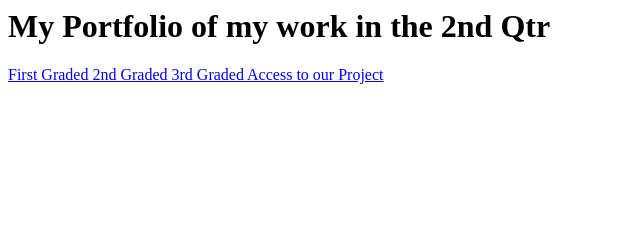
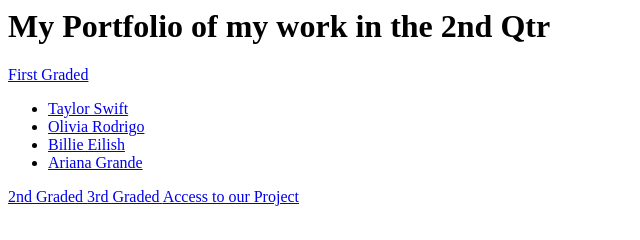
Before and after one commit to AshQuilaton/CS3_2NDQTRPORTFOLIO, a plain HTML site: page index.html in a window 1280 px wide. Shown: the whole page, without its empty margins (0-640 px from the left). Drawn offline with Linux system fonts and the light colour scheme.

Commit message:
comitttingggg

```diff
--- a/index.html
+++ b/index.html
@@ -9,6 +9,18 @@
         </div>
         <nav>
             <a href="2Q1GBerylliumQuilaton.html"> First Graded </a>
+            <ul>
+                <li><a href="https://youngerpanao02.github.io/CS3_2NDQTRPORTFOLIO/2Q1GBerylliumPanao.html">Taylor
+                        Swift</a></li>
+                <li><a href="https://beatrzyml1106.github.io/CS3_2NDQTRPORTFOLIO/public/2Q1GBerylliumTamon.html">Olivia
+                        Rodrigo</a> </li>
+                <li><a
+                        href="https://github.com/AshQuilaton/CS3_2NDQTRPORTFOLIO/blob/main/public/2Q1GBerylliumQuilaton.html">Billie
+                        Eilish</a>
+                </li>
+                <li><a href="https://sandrineanne02.github.io/CS3_2NDQTRPORTFOLIO/public/2Q1GBerylliumGaborni.html">Ariana
+                        Grande</a></li>
+            </ul>
             <a href="#"> 2nd Graded </a>
             <a href="#"> 3rd Graded </a>
             <a href="#"> Access to our Project </a>
```
